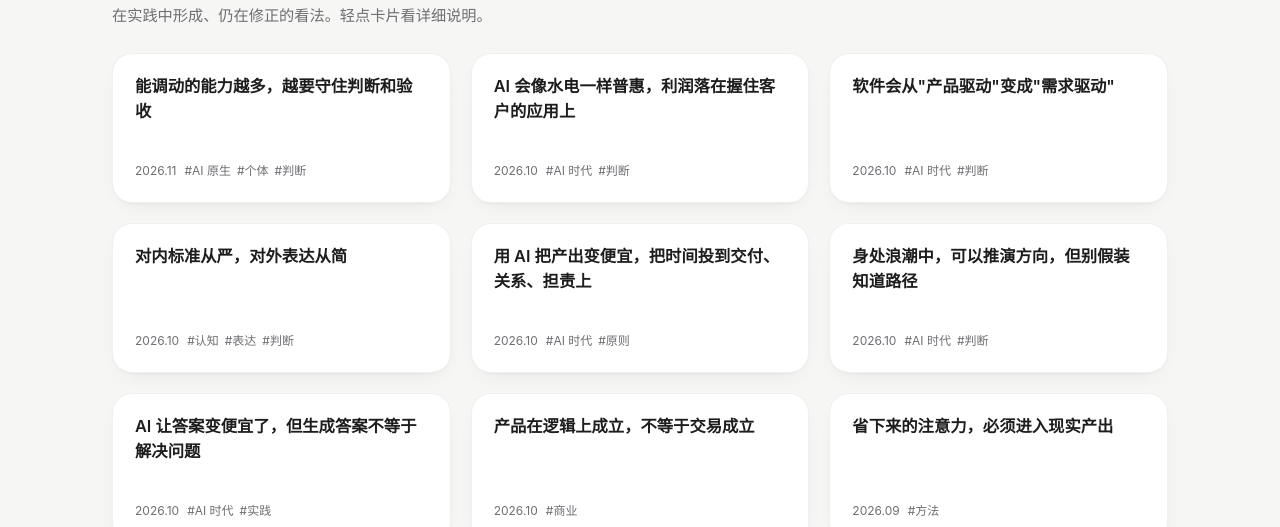
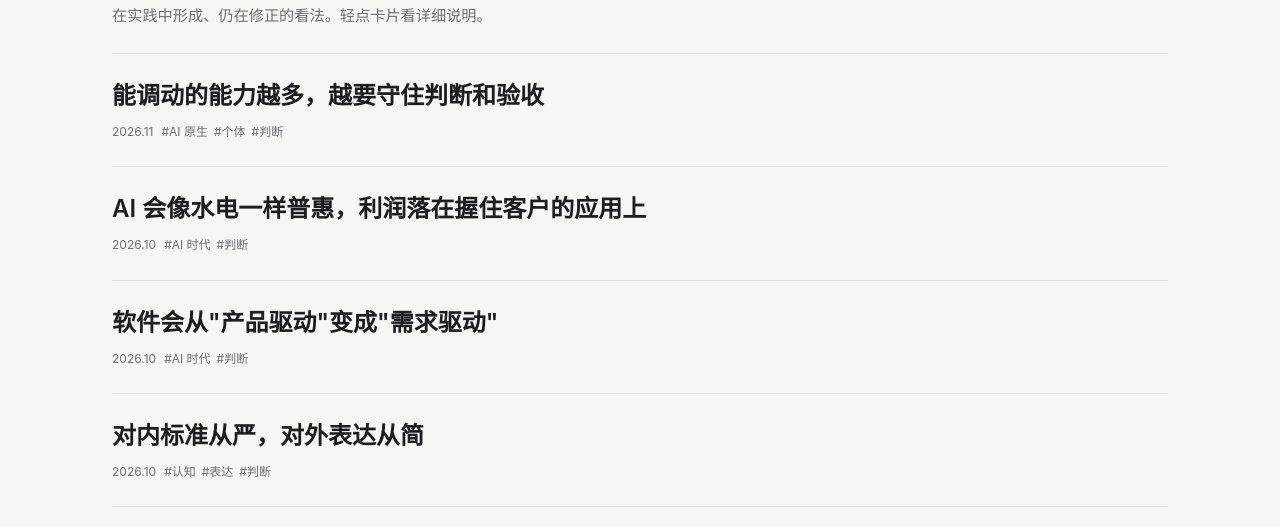
Before and after one commit to zoommbi/amin-ai-site, an Astro site: page /judgments in a window 1280 px wide. Shown: the part 200-727 px from the top of the page. Built offline with nearby package versions, Linux system fonts and the light colour scheme; Astro itself is replaced by a stand-in of ours.

Commit message:
style: shift reading and thinking pages to editorial lists

```diff
--- a/src/components/JudgmentWall.astro
+++ b/src/components/JudgmentWall.astro
@@ -123,10 +123,12 @@ const notes = await Promise.all(
 
 <style>
   /* 和首页其他卡片统一：白色玻璃卡片 */
+  /* 全部判断采用可浏览的文字目录，不再堆叠同款卡片；保留原弹窗交互。 */
   .wall {
     display: grid;
     grid-template-columns: minmax(0, 1fr);
-    gap: 12px;
+    gap: 0;
+    border-top: 1px solid var(--line-soft);
   }
   .note {
     all: unset;
@@ -134,29 +136,28 @@ const notes = await Promise.all(
     display: flex;
     flex-direction: column;
     gap: 8px;
-    padding: 16px 18px;
+    padding: 22px 0;
     color: var(--ink);
     cursor: pointer;
     transition:
       transform 0.2s ease,
       box-shadow 0.2s ease;
   }
-  /* all: unset 会清掉 .glass 的样式，这里补回来 */
+  /* all: unset 会清掉基础样式，这里建立编辑式列表的点击区域。 */
   .note.glass {
     position: relative;
-    isolation: isolate;
-    background: var(--glass-bg);
-    border: 1px solid var(--glass-border);
-    border-radius: var(--radius);
-    box-shadow: var(--glass-shadow);
-    backdrop-filter: var(--glass-blur);
-    -webkit-backdrop-filter: var(--glass-blur);
+    display: flex;
+    border: 0;
+    border-bottom: 1px solid var(--line-soft);
+    border-radius: 0;
+    background: transparent;
+    box-shadow: none;
+    backdrop-filter: none;
   }
+  .note.glass::after { display: none; }
   .note:hover {
-    transform: translateY(-2px);
-    box-shadow:
-      var(--glass-shadow),
-      0 16px 34px -12px var(--shadow-tint);
+    transform: translateX(6px);
+    box-shadow: none;
   }
   .note:focus-visible {
     outline: 2px solid var(--accent);
@@ -174,8 +175,8 @@ const notes = await Promise.all(
   }
   .note-title {
     flex: 1;
-    font-size: 1.02rem;
-    line-height: 1.55;
+    font-size: clamp(1.12rem, 2vw, 1.5rem);
+    line-height: 1.5;
     font-weight: 600;
   }
   .note-meta {
@@ -290,13 +291,12 @@ const notes = await Promise.all(
   }
   @media (min-width: 768px) {
     .wall {
-      grid-template-columns: repeat(3, minmax(0, 1fr));
-      gap: 20px;
-      align-items: stretch;
+      grid-template-columns: minmax(0, 1fr);
+      gap: 0;
     }
     .note {
-      padding: 20px 22px;
-      min-height: 150px;
+      padding: 24px 0;
+      min-height: 0;
     }
     .sheet {
       max-width: 560px;
```
